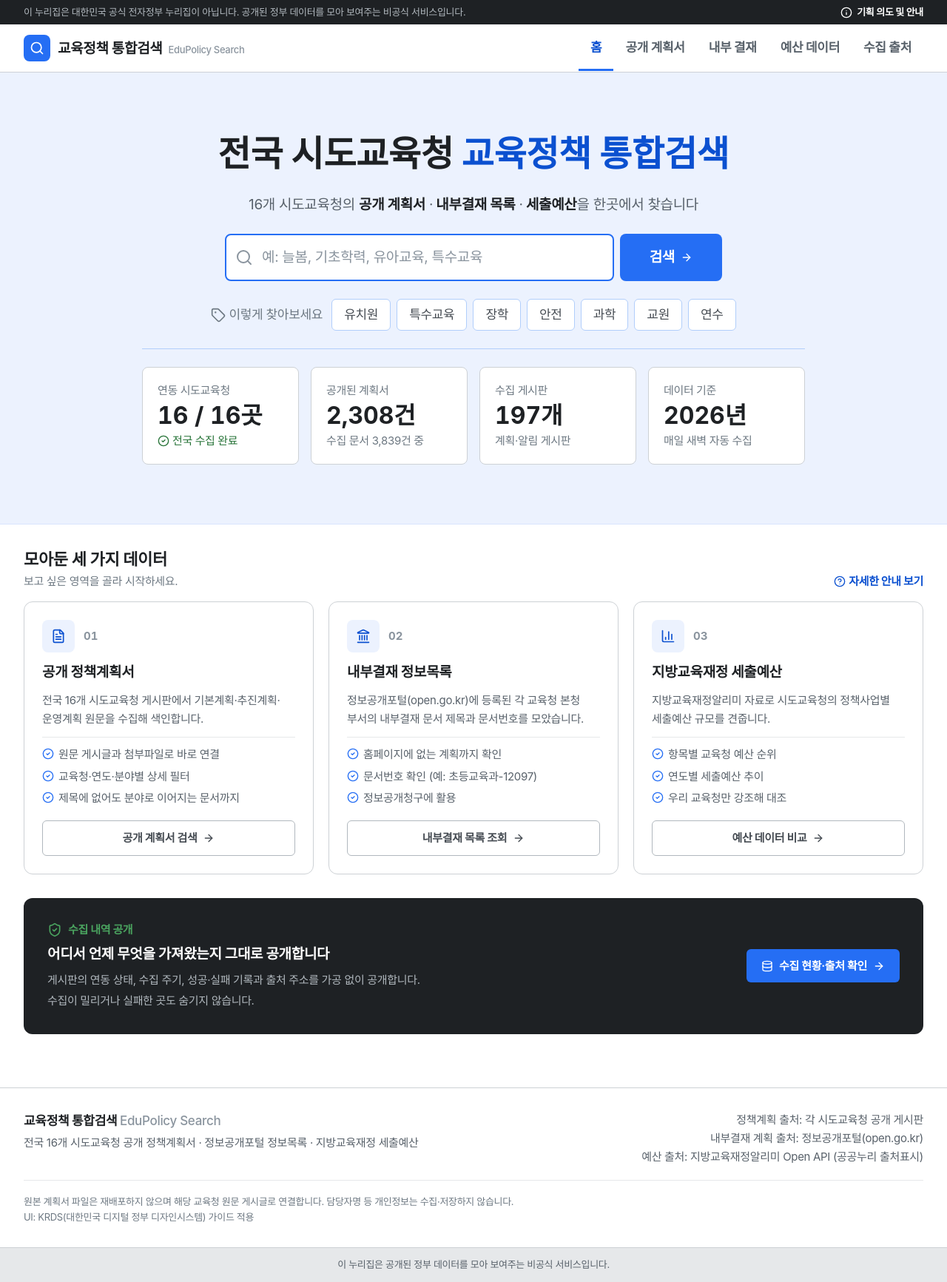
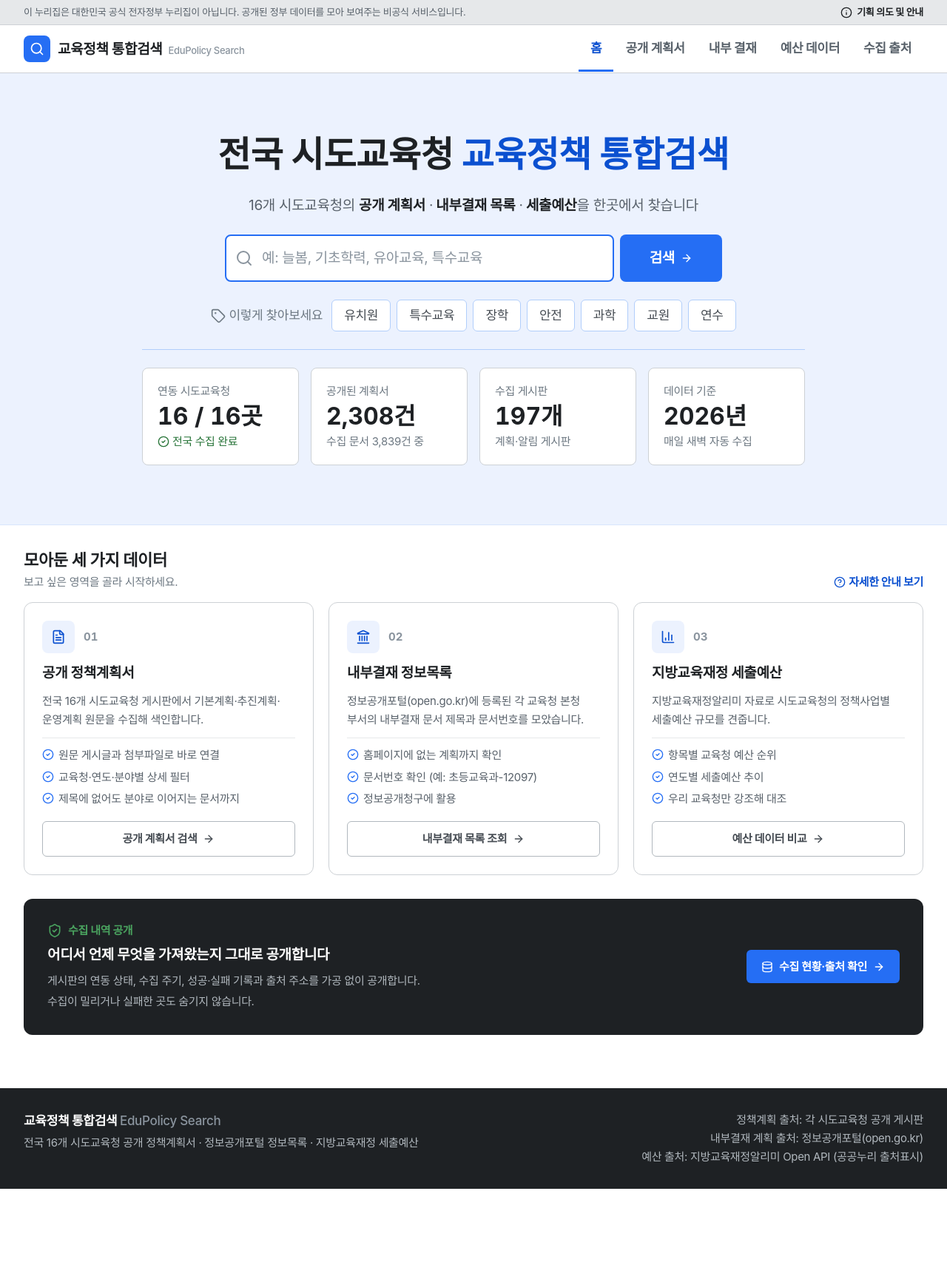
Before and after one commit to kain9012-bit/k-edu-policy, a React (Vite) app: page / in a window 1280 px wide. Shown: the whole page at 74% size. After the commit the page ends 1607 px from the top, so only its background shows below. Built offline with nearby package versions, Linux system fonts and the light colour scheme; no server answers; a web font is replaced by a local one.

Commit message:
머리말 띠 연회색으로, 푸터 검정 배경으로, 하단 안내 문구 정리

```diff
--- a/src/App.tsx
+++ b/src/App.tsx
@@ -116,40 +116,26 @@ export default function App() {
       </main>
 
       {/* Footer */}
-      <footer className="bg-white border-t border-slate-200 mt-auto">
-        <div className="max-w-7xl mx-auto px-4 sm:px-6 lg:px-8 py-8 space-y-5">
+      <footer className="bg-slate-900 mt-auto">
+        <div className="max-w-7xl mx-auto px-4 sm:px-6 lg:px-8 py-8">
           <div className="flex flex-col md:flex-row md:items-start justify-between gap-5">
             <div className="space-y-1.5">
-              <p className="text-base font-bold text-slate-900">
+              <p className="text-base font-bold text-white">
                 교육정책 통합검색 <span className="text-slate-400 font-medium">EduPolicy Search</span>
               </p>
-              <p className="text-sm text-slate-600">
+              <p className="text-sm text-slate-300">
                 전국 16개 시도교육청 공개 정책계획서 · 정보공개포털 정보목록 · 지방교육재정 세출예산
               </p>
             </div>
 
-            <div className="text-sm text-slate-600 md:text-right space-y-1">
+            <div className="text-sm text-slate-300 md:text-right space-y-1">
               <p>정책계획 출처: 각 시도교육청 공개 게시판</p>
               <p>내부결재 계획 출처: 정보공개포털(open.go.kr)</p>
               <p>예산 출처: 지방교육재정알리미 Open API (공공누리 출처표시)</p>
             </div>
           </div>
-
-          <div className="pt-5 border-t border-slate-100 space-y-1 text-xs text-slate-500">
-            <p>
-              원본 계획서 파일은 재배포하지 않으며 해당 교육청 원문 게시글로 연결합니다.
-              담당자명 등 개인정보는 수집·저장하지 않습니다.
-            </p>
-            <p>UI: KRDS(대한민국 디지털 정부 디자인시스템) 가이드 적용</p>
-          </div>
         </div>
 
-        {/* KRDS 식별자 영역 */}
-        <div className="bg-slate-100 border-t border-slate-200">
-          <p className="max-w-7xl mx-auto px-4 sm:px-6 lg:px-8 py-3.5 text-center text-xs text-slate-600">
-            이 누리집은 공개된 정부 데이터를 모아 보여주는 비공식 서비스입니다.
-          </p>
-        </div>
       </footer>
 
       {/* Modals */}
--- a/src/components/Header.tsx
+++ b/src/components/Header.tsx
@@ -24,7 +24,7 @@ export const Header: React.FC<HeaderProps> = ({
   return (
     <header className="bg-white sticky top-0 z-30 border-b border-slate-200">
       {/* ── 안내 띠: 비공식 서비스임을 먼저 밝힌다(KRDS 마스트헤드 관례) ── */}
-      <div className="bg-slate-900 text-slate-300">
+      <div className="bg-slate-100 text-slate-600 border-b border-slate-200">
         <div className="max-w-7xl mx-auto px-4 sm:px-6 lg:px-8 py-2 flex flex-wrap items-center justify-between gap-x-4 gap-y-1 text-xs">
           <p>
             이 누리집은 대한민국 공식 전자정부 누리집이 아닙니다.
@@ -33,7 +33,7 @@ export const Header: React.FC<HeaderProps> = ({
           <button
             type="button"
             onClick={onOpenInfoModal}
-            className="inline-flex items-center gap-1.5 font-bold text-white hover:underline underline-offset-4 shrink-0"
+            className="inline-flex items-center gap-1.5 font-bold text-slate-900 hover:underline underline-offset-4 shrink-0"
           >
             <Info className="w-4 h-4" aria-hidden="true" />
             기획 의도 및 안내
```
